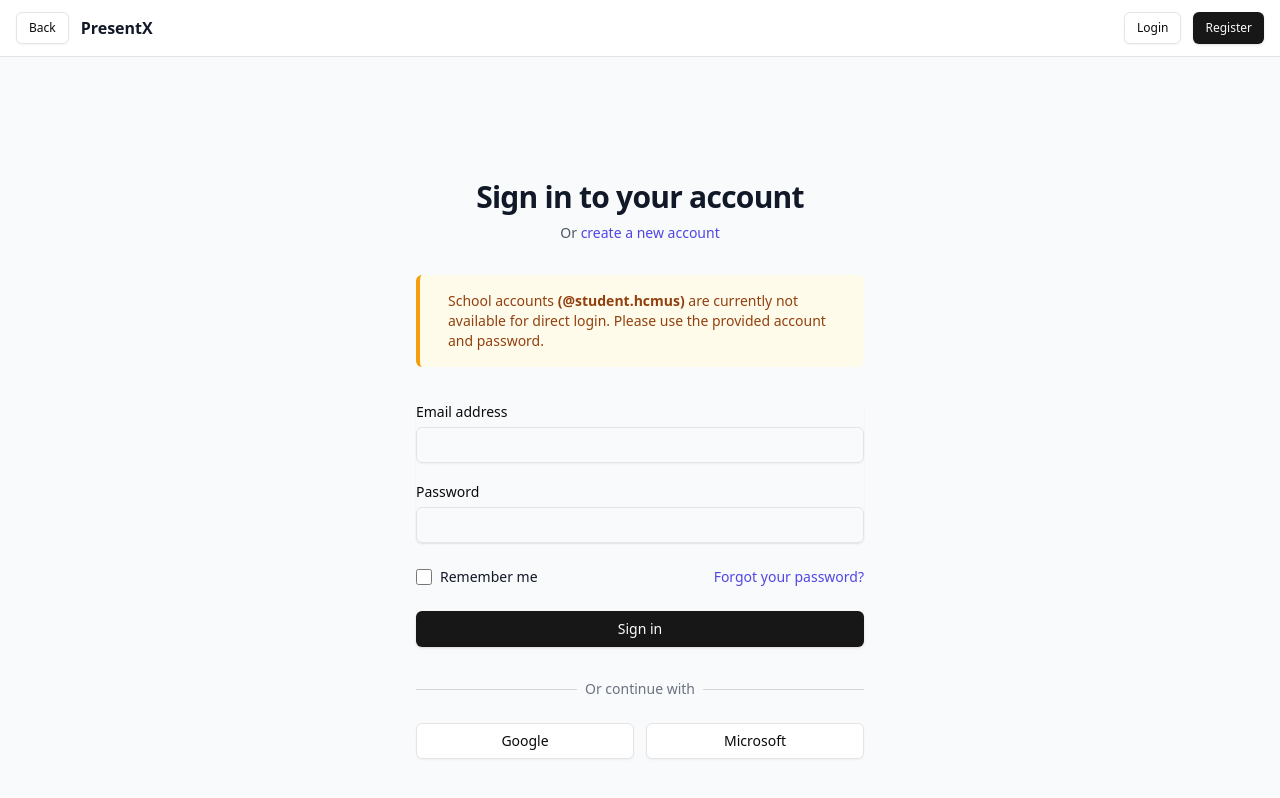
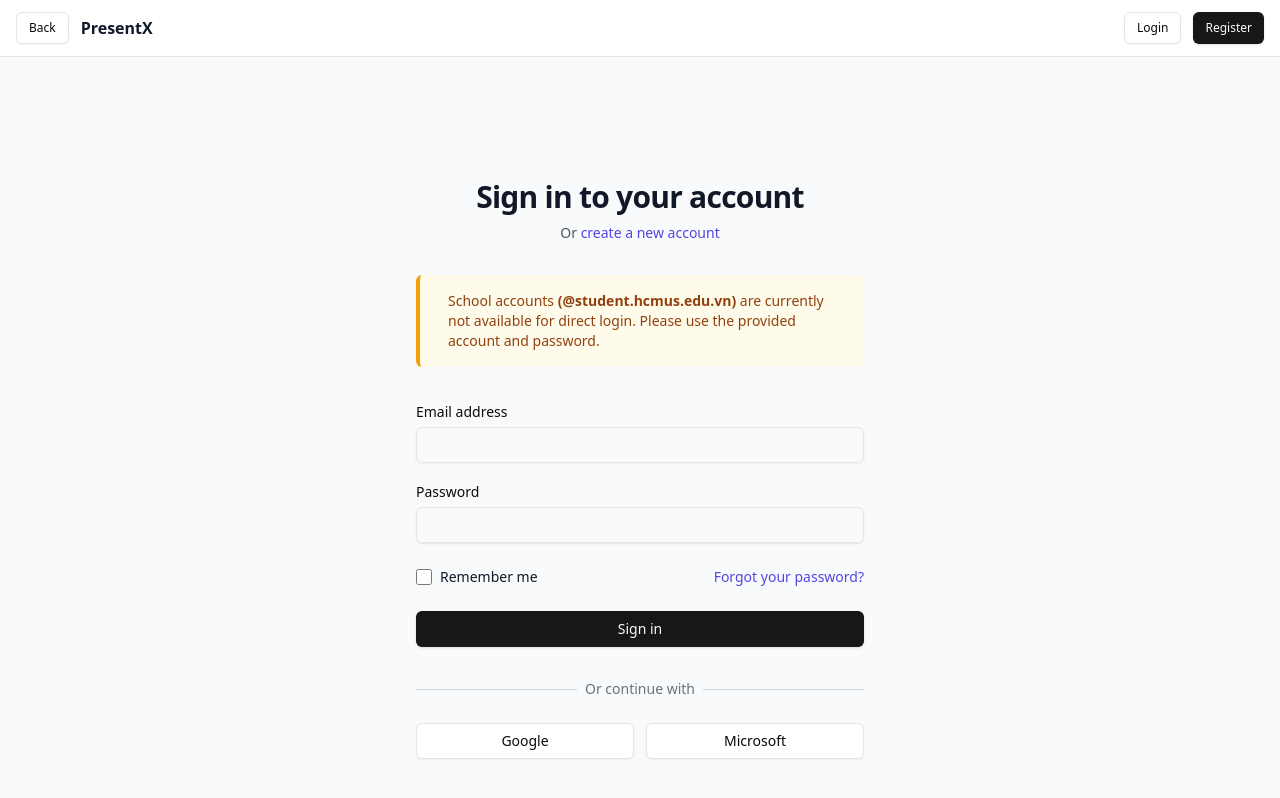
Before and after one commit to Zipexpo/presentation-app, a Next.js app: page /login in a window 1280 px wide. Shown: the top 798 px of the page. Built offline with nearby package versions, Linux system fonts and the light colour scheme; no server answers.

Commit message:
Update page.jsx

```diff
--- a/src/app/(auth)/login/page.jsx
+++ b/src/app/(auth)/login/page.jsx
@@ -65,7 +65,7 @@ function LoginForm() {
         <div className="flex">
           <div className="ml-3">
             <p className="text-sm text-amber-800 font-medium">
-              School accounts <span className="font-bold">(@student.hcmus)</span> are currently not available for direct login. Please use the provided account and password.
+              School accounts <span className="font-bold">(@student.hcmus.edu.vn)</span> are currently not available for direct login. Please use the provided account and password.
             </p>
           </div>
         </div>
```
